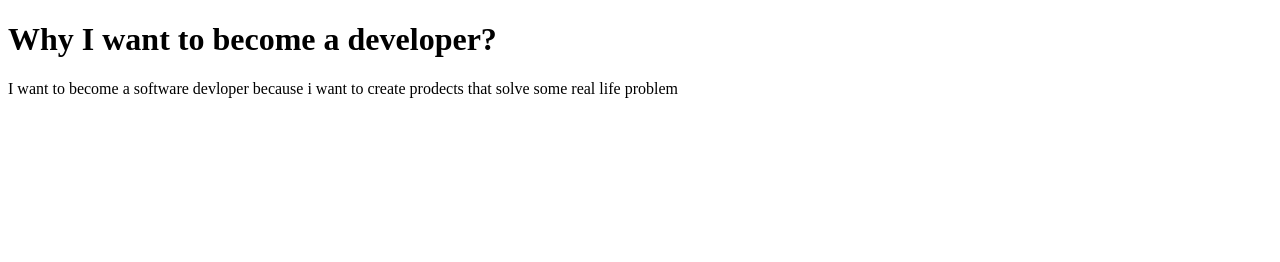
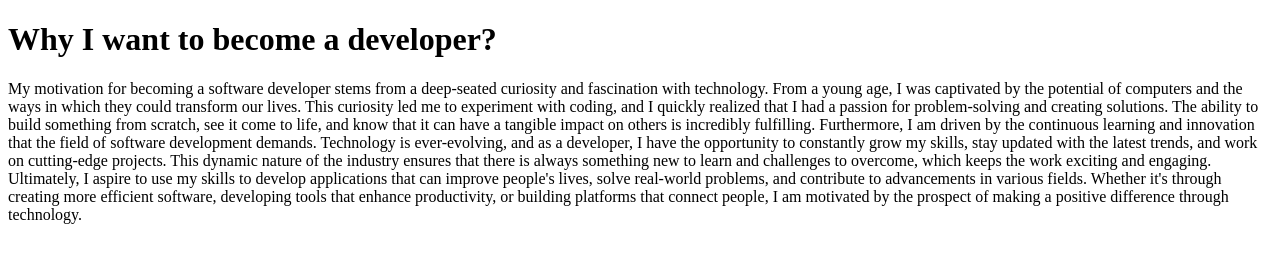
Before and after one commit to acciojob/why-software-suresh-skj, a website: page main.html in a window 1280 px wide. Drawn offline with Linux system fonts and the light colour scheme.

Commit message:
created a submission

```diff
--- a/main.html
+++ b/main.html
@@ -9,9 +9,14 @@
 <body>
 	<!-- the entire body must be written by student -->
 
+	 <h1>Why I want to become a developer?</h1>
+    <p>
+        My motivation for becoming a software developer stems from a deep-seated curiosity and fascination with technology. From a young age, I was captivated by the potential of computers and the ways in which they could transform our lives. This curiosity led me to experiment with coding, and I quickly realized that I had a passion for problem-solving and creating solutions. The ability to build something from scratch, see it come to life, and know that it can have a tangible impact on others is incredibly fulfilling.
 
-	<h1> Why I want to become a developer? </h1>
-	<p> I want to become a software devloper because i want to create prodects that  solve some real life problem </p>
+        Furthermore, I am driven by the continuous learning and innovation that the field of software development demands. Technology is ever-evolving, and as a developer, I have the opportunity to constantly grow my skills, stay updated with the latest trends, and work on cutting-edge projects. This dynamic nature of the industry ensures that there is always something new to learn and challenges to overcome, which keeps the work exciting and engaging.
+
+        Ultimately, I aspire to use my skills to develop applications that can improve people's lives, solve real-world problems, and contribute to advancements in various fields. Whether it's through creating more efficient software, developing tools that enhance productivity, or building platforms that connect people, I am motivated by the prospect of making a positive difference through technology.
+    </p>
     <script type="text/javascript" src="./script.js">
 </script>
 
```
